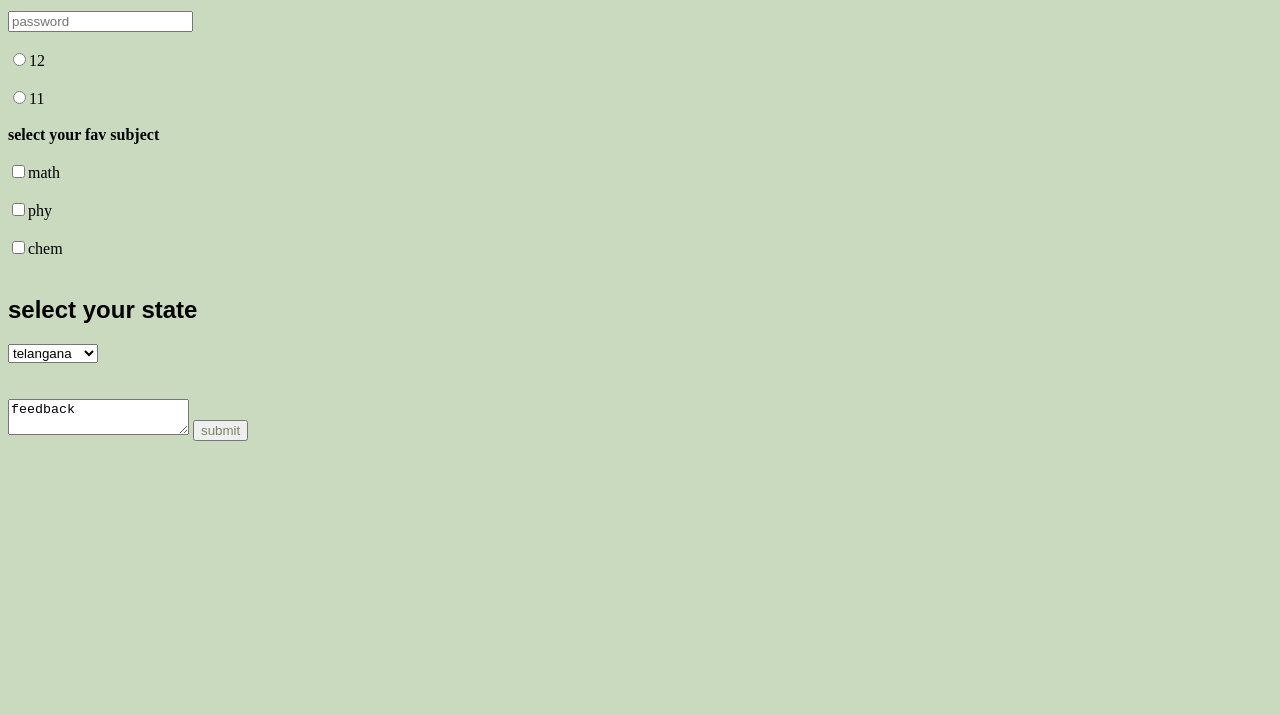
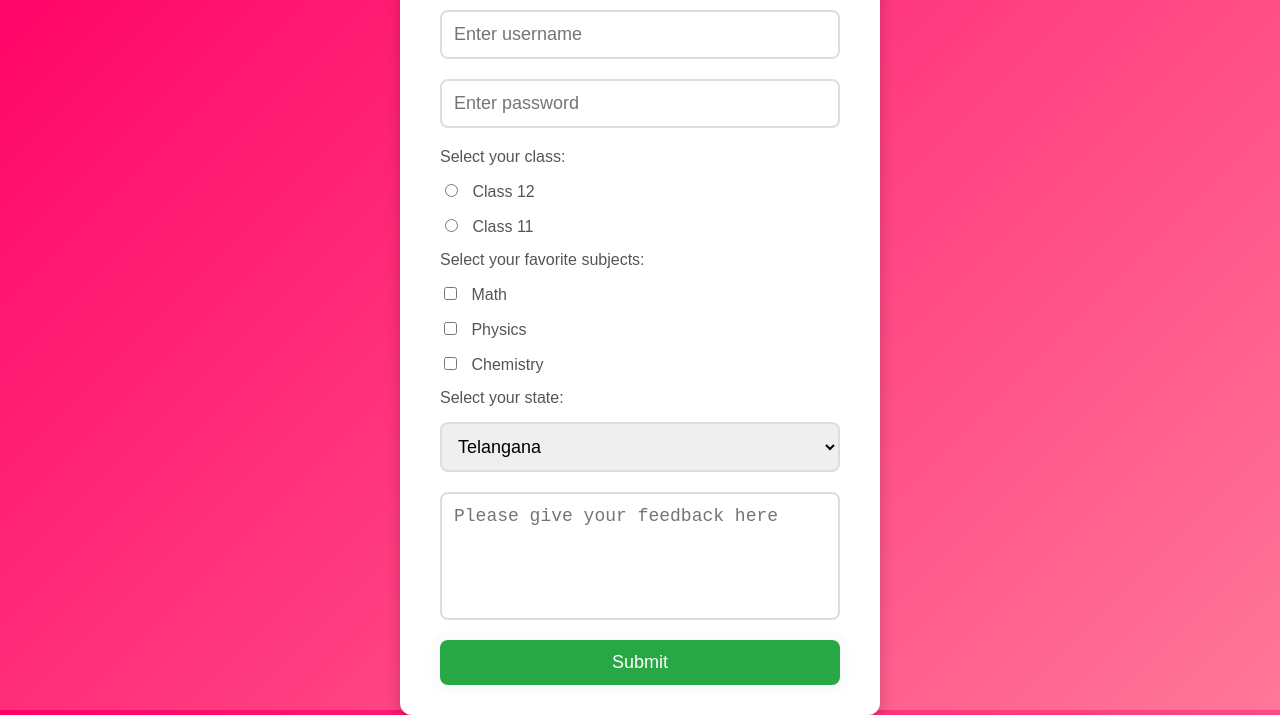
Before and after one commit to mirzaamandeveloper/form, a plain HTML site: page index.html in a window 1280 px wide. Shown: the part 90-805 px from the top of the page. Drawn offline with Linux system fonts and the light colour scheme.

Commit message:
Update index.html

```diff
--- a/index.html
+++ b/index.html
@@ -1,69 +1,183 @@
 <!DOCTYPE html>
 <html lang="en">
 <head>
-
     <meta charset="UTF-8">
     <meta name="viewport" content="width=device-width, initial-scale=1.0">
-    <title>Document</title>
+    <title>Registration Form</title>
+    <style>
+        /* Keyframes for animations */
+        @keyframes fadeIn {
+            from {
+                opacity: 0;
+                transform: translateY(-10px);
+            }
+            to {
+                opacity: 1;
+                transform: translateY(0);
+            }
+        }
+
+        @keyframes pulse {
+            0% {
+                box-shadow: 0 0 0 0 rgba(40, 167, 69, 0.4);
+            }
+            70% {
+                box-shadow: 0 0 0 10px rgba(40, 167, 69, 0);
+            }
+            100% {
+                box-shadow: 0 0 0 0 rgba(40, 167, 69, 0);
+            }
+        }
+
+        @keyframes hoverEffect {
+            0% {
+                background-color: #28a745;
+            }
+            50% {
+                background-color: #20c997;
+            }
+            100% {
+                background-color: #28a745;
+            }
+        }
+
+        /* Basic styles */
+        body {
+            font-family: 'Arial', sans-serif;
+            background: linear-gradient(135deg, #f06, #f79);
+            margin: 0;
+            padding: 0;
+            display: flex;
+            justify-content: center;
+            align-items: center;
+            height: 100vh;
+            animation: fadeIn 1s ease-out;
+        }
+
+        .form-container {
+            background: #fff;
+            padding: 30px 40px;
+            border-radius: 12px;
+            box-shadow: 0px 6px 15px rgba(0, 0, 0, 0.2);
+            max-width: 400px;
+            width: 100%;
+            animation: fadeIn 1.5s ease-out;
+        }
+
+        h1 {
+            font-size: 28px;
+            margin-bottom: 25px;
+            color: #333;
+            text-align: center;
+            animation: fadeIn 2s ease-out;
+        }
+
+        form {
+            display: flex;
+            flex-direction: column;
+            animation: fadeIn 2.5s ease-out;
+        }
+
+        input[type="text"],
+        input[type="password"],
+        select,
+        textarea {
+            font-size: 18px;
+            padding: 12px;
+            margin-bottom: 20px;
+            border: 2px solid #ddd;
+            border-radius: 8px;
+            transition: border-color 0.3s ease, box-shadow 0.3s ease;
+        }
+
+        input[type="text"]:focus,
+        input[type="password"]:focus,
+        select:focus,
+        textarea:focus {
+            border-color: #007bff;
+            box-shadow: 0px 0px 12px rgba(0, 123, 255, 0.5);
+            background-color: #e9f5ff;
+        }
+
+        textarea {
+            height: 100px;
+            resize: none;
+        }
+
+        input[type="radio"],
+        input[type="checkbox"] {
+            margin-right: 10px;
+            transform: scale(1);
+            transition: transform 0.2s ease, background-color 0.3s ease;
+        }
+
+        input[type="radio"]:hover,
+        input[type="checkbox"]:hover {
+            transform: scale(1.2);
+            background-color: #d4edda;
+        }
+
+        label {
+            margin-bottom: 15px;
+            font-size: 16px;
+            color: #555;
+        }
+
+        input[type="submit"] {
+            background-color: #28a745;
+            color: #fff;
+            padding: 12px;
+            border: none;
+            border-radius: 8px;
+            cursor: pointer;
+            font-size: 18px;
+            transition: background-color 0.3s ease, transform 0.2s ease;
+            animation: pulse 2s infinite;
+        }
+
+        input[type="submit"]:hover {
+            animation: hoverEffect 0.5s infinite;
+            transform: scale(1.05);
+        }
+    </style>
 </head>
-<head><B><center>REGISTRATION FORM</center></B></head>
-<br>
-<br>
 <body>
-    <head><link rel="stylesheet"href="stylee.css"></head>
-<form action="/action.php">
-<input type="text" placeholder="enter user name">
-<br b/>
-<br b/>
-<input type="password" placeholder="password">
-<br b/>
-<br b/>
-<label for="123">
-<input type="radio"class="12"id="123" name="class">12
-</label>
-<br b/>
-<br b/>
-<label for="121">
-<input type="radio"id="121" class="11"name="class">11
-</label>
-<br b/>
-<br b/>
-<b>select your fav subject</b>
-<br b/>
-<br b/>
+    <div class="form-container">
+        <h1>Registration Form</h1>
+        <form action="/action.php">
+            <input type="text" placeholder="Enter username" required>
+            <input type="password" placeholder="Enter password" required>
 
-<label for="101">
-<input type="checkbox"value=math id="101">math
-<br b/>
-<br  b/>
-<label for="102">
-<input type="checkbox"value=phy id="102">phy
-<br b/>
-<br b/>
-<label for="104">
-<label for="104">
-<input type="checkbox"value=chem id="104">chem
-</label>
-<br b/>
-<br b/>
-<h2 style="font-family: Arial, Helvetica, sans-serif;">select your state</h2>
-<select name="state">
-<option name="telangana">telangana</option>
-<option name="maharastra">maharastra</option>
-<option name="kerala">kerala</option>
-<option name="karnataka">karnataka</option>
-</select>
-<br b/>
-<br b/>
-<br b/>
-<textarea name="feedback"placeholder="please give your feedback here">feedback</textarea>
-<input style="color: rgb(121, 132, 97);" type="submit"value="submit">
+            <label>Select your class:</label>
+            <label for="class12">
+                <input type="radio" id="class12" name="class" value="12"> Class 12
+            </label>
+            <label for="class11">
+                <input type="radio" id="class11" name="class" value="11"> Class 11
+            </label>
 
+            <label>Select your favorite subjects:</label>
+            <label for="math">
+                <input type="checkbox" id="math" value="Math"> Math
+            </label>
+            <label for="phy">
+                <input type="checkbox" id="phy" value="Physics"> Physics
+            </label>
+            <label for="chem">
+                <input type="checkbox" id="chem" value="Chemistry"> Chemistry
+            </label>
 
-</form>
+            <label for="state">Select your state:</label>
+            <select name="state" id="state">
+                <option value="telangana">Telangana</option>
+                <option value="maharashtra">Maharashtra</option>
+                <option value="kerala">Kerala</option>
+                <option value="karnataka">Karnataka</option>
+            </select>
 
-
-
-
+            <textarea name="feedback" placeholder="Please give your feedback here"></textarea>
+            <input type="submit" value="Submit">
+        </form>
+    </div>
 </body>
-</html
+</html>
```
